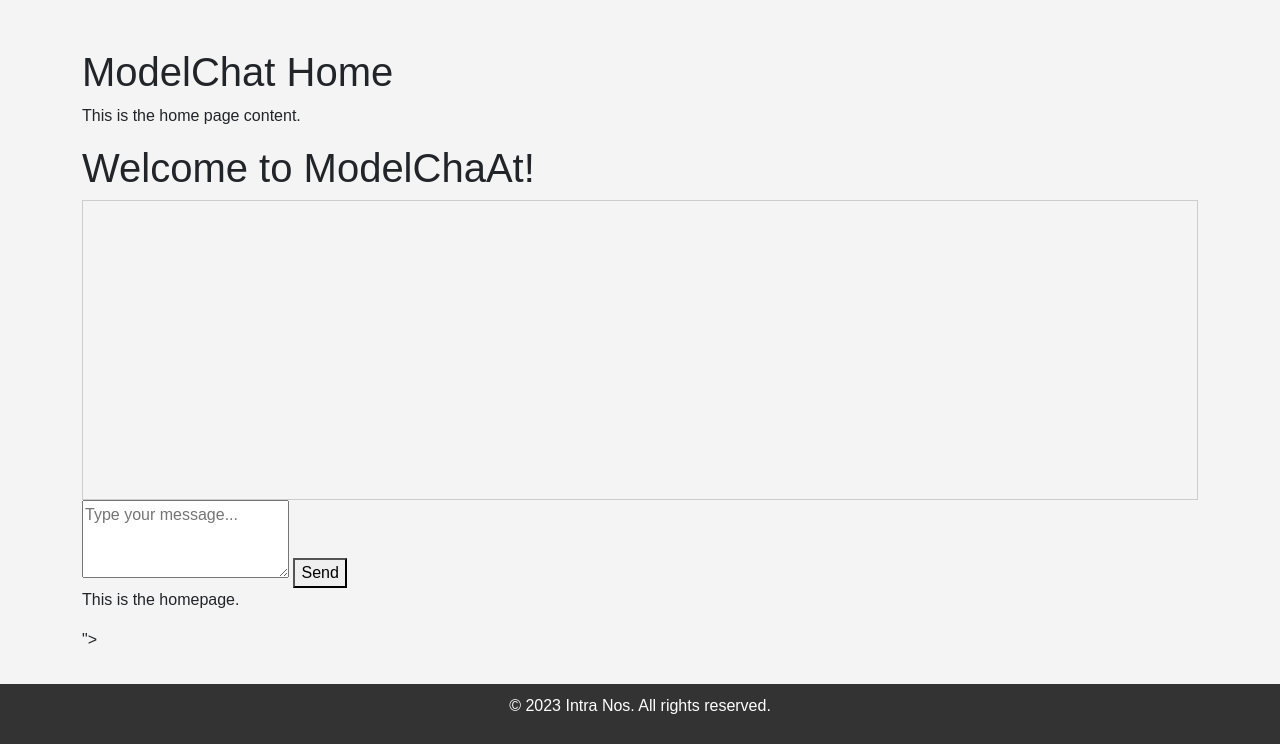
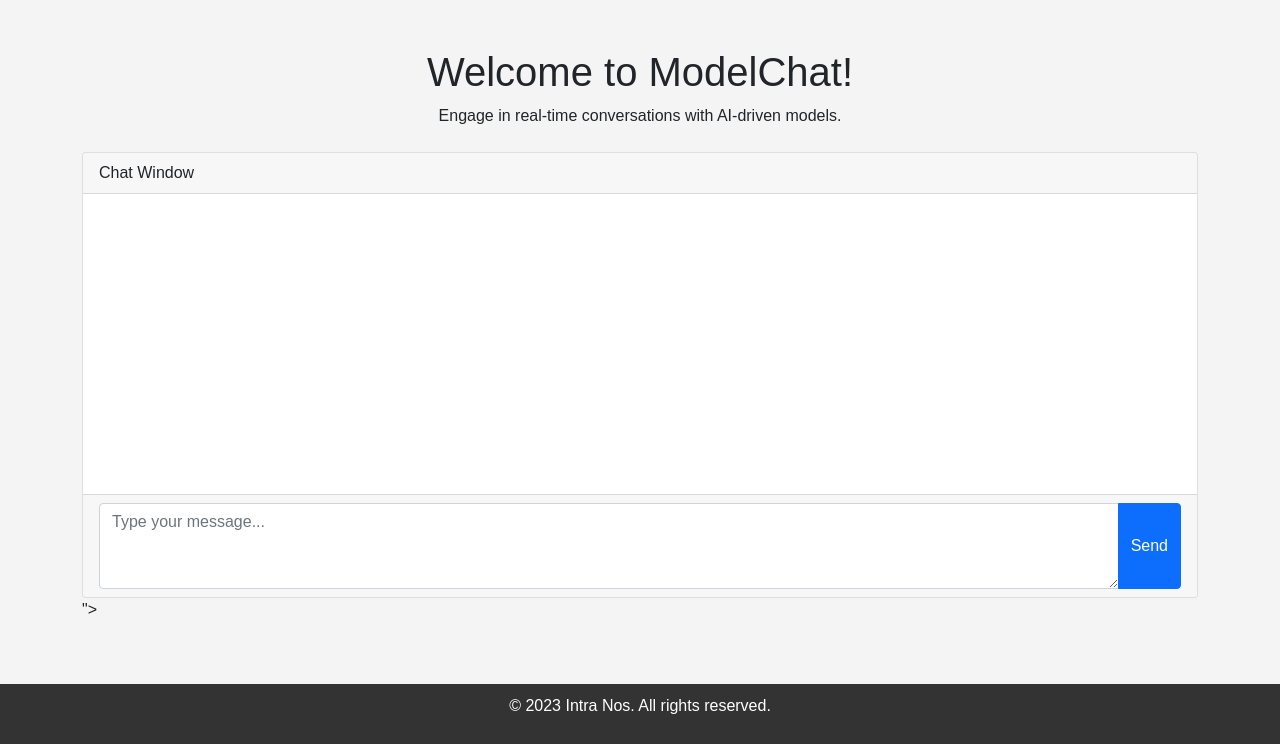
Before and after one commit to gunnit/modelchat-app, a Django app: page / in a window 1280 px wide. Shown: the part 56-800 px from the top of the page. Run offline with Django 4.2, Linux system fonts and the light colour scheme.

Commit message:
front page

```diff
--- a/templates/chat/home.html
+++ b/templates/chat/home.html
@@ -6,26 +6,28 @@ Home Page
 {% endblock %}
 
 {% block content %}
-<h1>ModelChat Home</h1>
-<p>This is the home page content.</p>
+<div class="text-center my-4">
+    <h1>Welcome to ModelChat!</h1>
+    <p>Engage in real-time conversations with AI-driven models.</p>
+</div>
 
+<div class="card">
+    <div class="card-header">
+        Chat Window
+    </div>
+    <div class="card-body" id="chat-box" style="height: 300px; overflow-y: scroll;"></div>
+    <div class="card-footer">
+        <div class="input-group">
+            <textarea id="message-input" rows="3" class="form-control" placeholder="Type your message..."></textarea>
+            <button id="send-button" class="btn btn-primary">Send</button>
+        </div>
+    </div>
+</div>
 
-
-    <h1>Welcome to ModelChaAt!</h1>
-
-
-
-    <div id="chat-box" style="border: 1px solid #ccc; height: 300px; overflow-y: scroll; padding: 10px;"></div>
-    <textarea id="message-input" rows="3" placeholder="Type your message..."></textarea>
-    <button id="send-button">Send</button>
-
-    <p>This is the homepage.</p>
 <input type="hidden" id="csrf-token" value="{% csrf_token %}">
 {% endblock %}
 
-
 {% block scripts %}
-
 <script>
     document.getElementById('send-button').addEventListener('click', function() {
         // Get the CSRF token from the hidden input field
@@ -43,13 +45,12 @@ Home Page
             },
             body: JSON.stringify({ message: userMessage }),
         })
-
         .then(response => response.json())
         .then(data => {
             // Append the received message to the chat box
             var chatBox = document.getElementById('chat-box');
-                    chatBox.innerHTML += '<p>User: ' + userMessage + '</p>';
-                    chatBox.innerHTML += '<p>GPT-3: ' + data.message + '</p>';
+            chatBox.innerHTML += '<div class="mb-2"><strong>User:</strong> ' + userMessage + '</div>';
+            chatBox.innerHTML += '<div class="mb-2 text-primary"><strong>GPT-3:</strong> ' + data.message + '</div>';
 
             // Clear the message input field
             messageInput.value = '';
@@ -59,5 +60,4 @@ Home Page
         });
     });
 </script>
-
 {% endblock %}
```
Also changed, not shown: db.sqlite3. Lines whose indentation alone changed are shown as unchanged.
